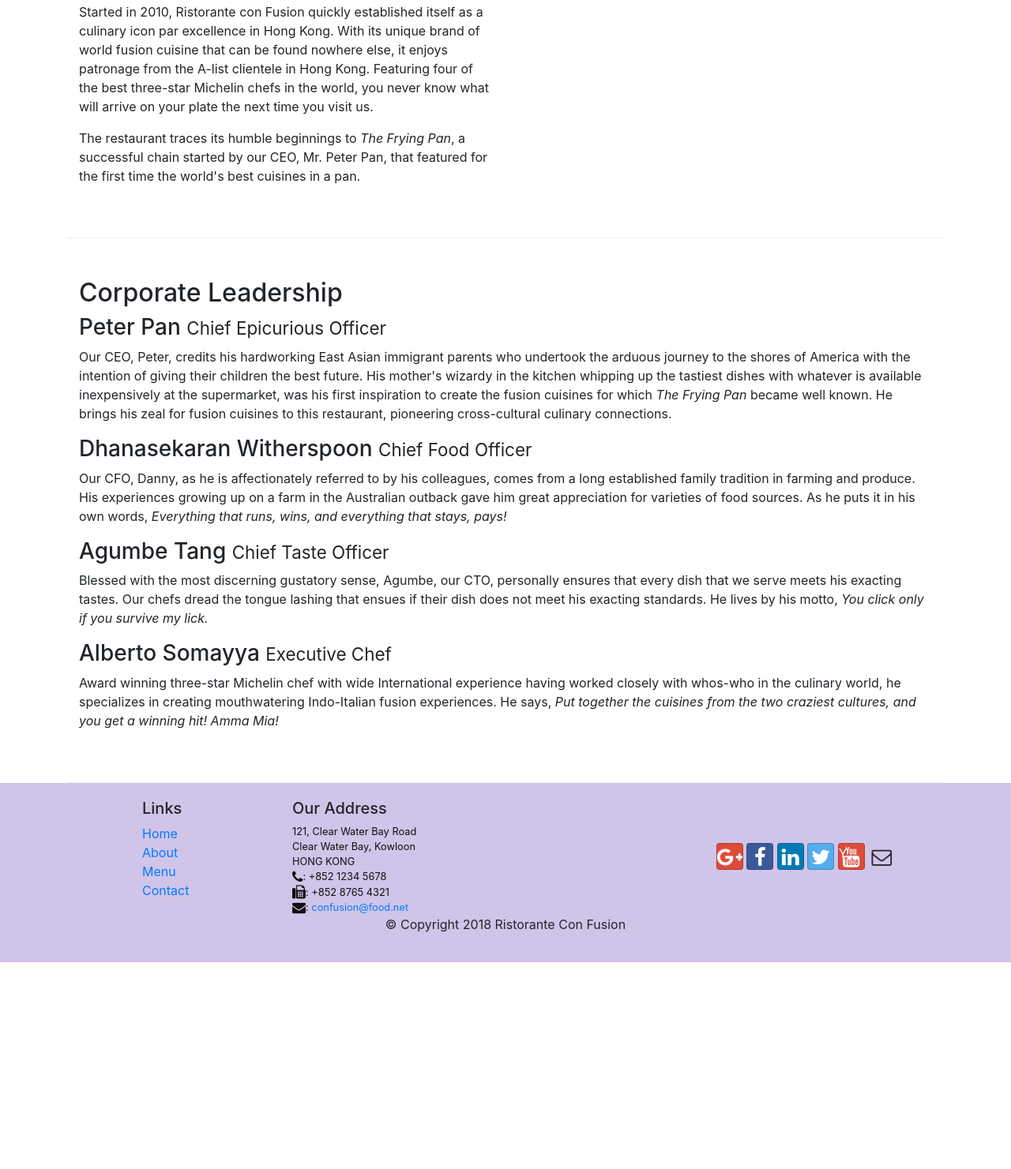
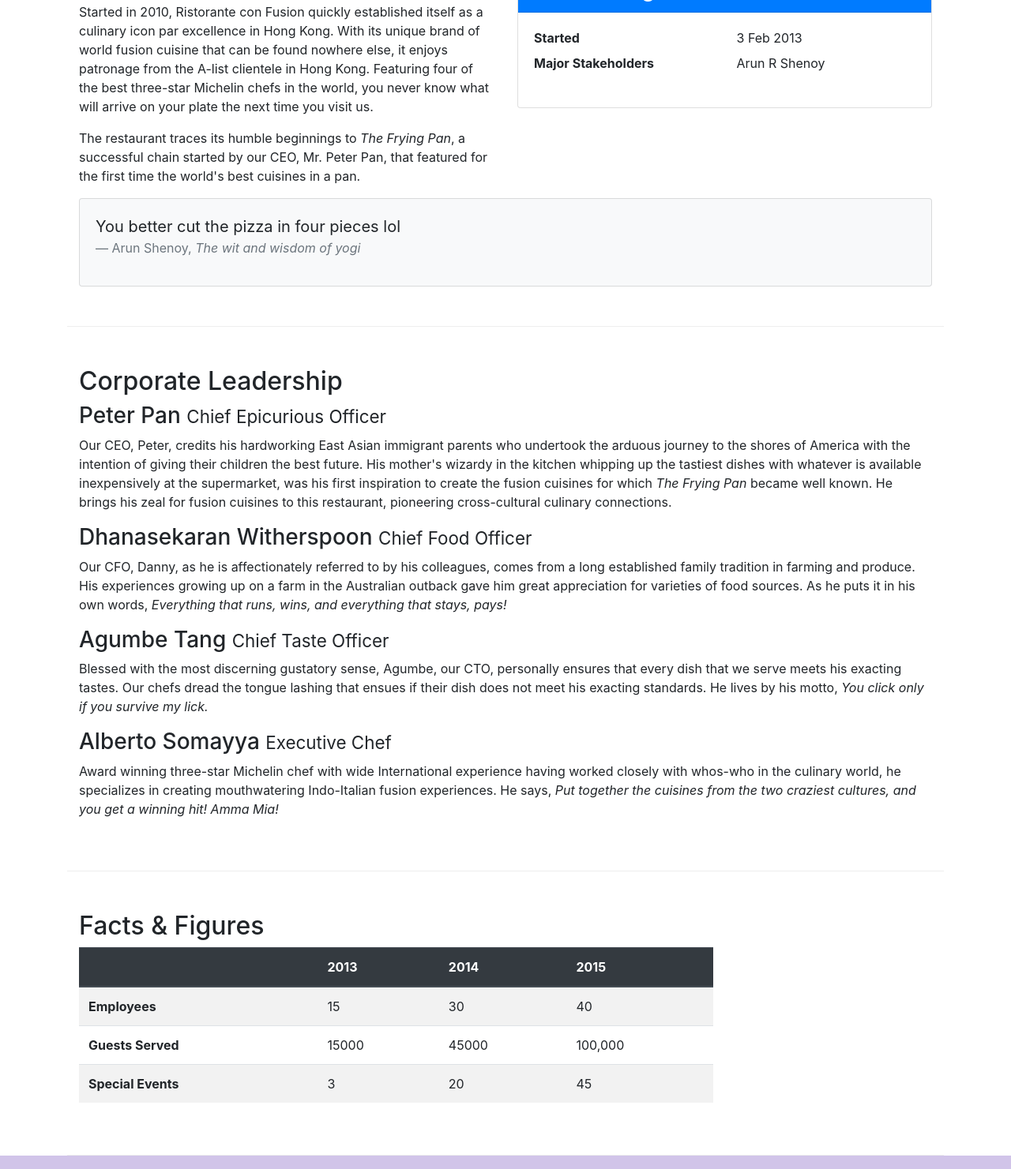
Before and after one commit to arunshenoy99/bootstrap4-practice, a website: page aboutus.html in a window 1280 px wide. Shown: the part 659-2140 px from the top of the page at 79% size. Before the commit the page ends 1878 px from the top, so only its background shows below. Drawn offline with nearby package versions, Linux system fonts and the light colour scheme.

Commit message:
tables and cards

```diff
--- a/aboutus.html
+++ b/aboutus.html
@@ -13,6 +13,7 @@
 </head>
 
 <body>
+    <!--Code for navbar-->
     <nav class="navbar navbar-dark navbar-expand-sm fixed-top"> <!--navbar-expand-sm means for xs and sm navbar collapses-->
         <div class="container">
             <button class="navbar-toggler" type="button" data-toggle="collapse" data-target="#Navbar">
@@ -61,7 +62,29 @@
                 <p>Started in 2010, Ristorante con Fusion quickly established itself as a culinary icon par excellence in Hong Kong. With its unique brand of world fusion cuisine that can be found nowhere else, it enjoys patronage from the A-list clientele in Hong Kong.  Featuring four of the best three-star Michelin chefs in the world, you never know what will arrive on your plate the next time you visit us.</p>
                 <p>The restaurant traces its humble beginnings to <em>The Frying Pan</em>, a successful chain started by our CEO, Mr. Peter Pan, that featured for the first time the world's best cuisines in a pan.</p>
             </div>
-            <div>
+
+            <!--Code for card with header-->
+            <div class="col-sm">
+                <div class="card">
+                    <h3 class="card-header bg-primary text-white">Facts at a glance</h3>
+                    <div class="card-body">
+                        <dl class="row">
+                            <dt class="col-6">Started</dt>
+                            <dd class="col-6">3 Feb 2013</dd>
+                            <dt class="col-6">Major Stakeholders</dt>
+                            <dd class="col-6">Arun R Shenoy</dd>
+                        </dl>
+                    </div>
+                </div>
+            </div>
+            <!--Card without any card header for quotes-->
+            <div class="col-12">
+                <div class="card card-body bg-light">
+                    <blockquote class="blockquote">
+                        <p class="mb-0">You better cut the pizza in four pieces lol</p> <!--Has a bottom margin 0-->
+                        <footer class="blockquote-footer">Arun Shenoy, <cite title="Source Title">The wit and wisdom of yogi</cite></footer>
+                    </blockquote>
+                </div>
             </div>
         </div>
 
@@ -78,6 +101,44 @@
                 <h3>Alberto Somayya <small>Executive Chef</small></h3>
                 <p class="d-none d-sm-block">Award winning three-star Michelin chef with wide International experience having worked closely with whos-who in the culinary world, he specializes in creating mouthwatering Indo-Italian fusion experiences. He says, <em>Put together the cuisines from the two craziest cultures, and you get a winning hit! Amma Mia!</em></p>
             </div>
+       </div>
+       <!--Code for table-->
+       <div class="row row-content">
+           <div class="col-12 col-sm-9">
+               <h2>Facts &amp; Figures</h2>
+               <div class="table-responsive">
+                   <table class="table table-striped">
+                       <thead class="thead-dark">
+                           <th>&nbsp;</th>
+                           <th>2013</th>
+                           <th>2014</th>
+                           <th>2015</th>
+                       </thead>
+                       <tbody>
+                           <tr>
+                               <th>Employees</th>
+                               <td>15</td>
+                               <td>30</td>
+                               <td>40</td>
+                           </tr>
+                           <tr>
+                               <th>Guests Served</th>
+                               <td>15000</td>
+                               <td>45000</td>
+                               <td>100,000</td>
+                           </tr>
+                           <tr>
+                               <th>Special Events</th>
+                               <td>3</td>
+                               <td>20</td>
+                               <td>45</td>
+                           </tr>
+                       </tbody>
+                   </table>
+               </div>
+            <div class="col-12 col-sm-3">
+            </div>
+           </div>
        </div>
 
     </div>
```
Also changed, not shown: contactus.html (+1 -0 lines).
